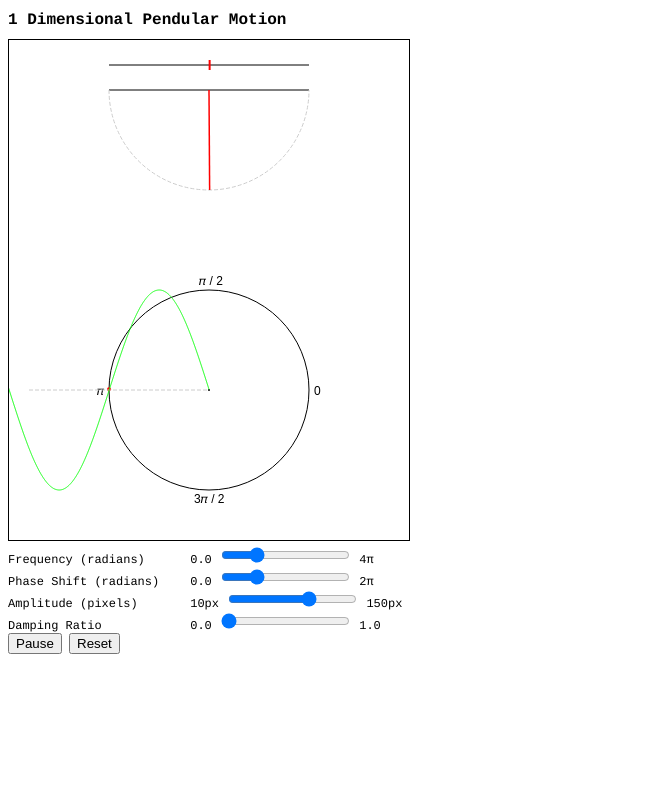
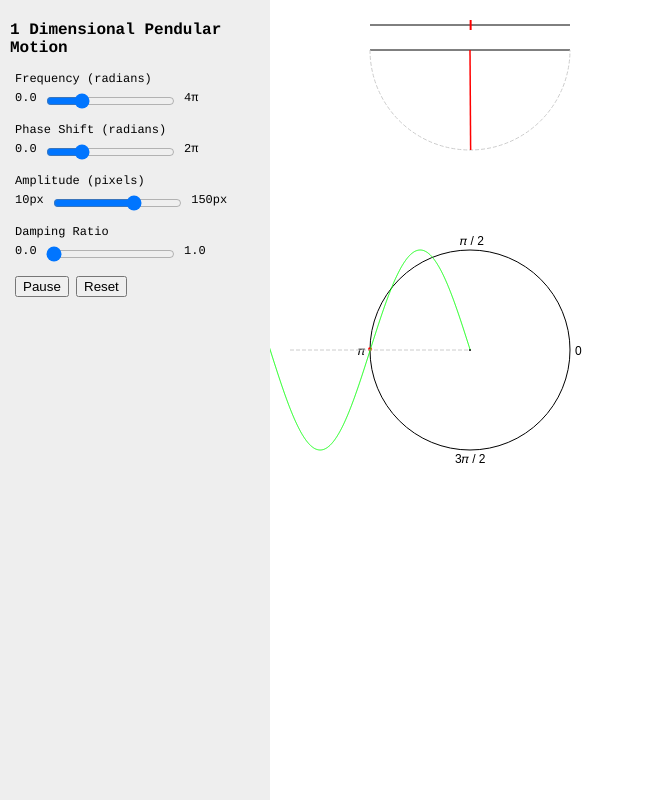
Before and after one commit to demc/harmonograph, a plain HTML site: page index.html in a window 1280 px wide. Shown: the whole page, without its empty margins (0-645 px from the left). Drawn offline with Linux system fonts and the light colour scheme.

Commit message:
Arranging code into sidebar and canvas container

```diff
--- a/harmonograph.js
+++ b/harmonograph.js
@@ -36,25 +36,46 @@ class Helpers {
       ctx.scale(ratio, ratio);
     }
   }
+
+  static syncCanvas(content, canvas) {
+    canvas.height = content.offsetHeight;
+    canvas.width = content.offsetWidth;
+    canvas.style.height = content.offsetHeight + 'px';
+    canvas.style.width = content.offsetWidth + 'px';
+  }
 }
 
 class Scene {
 
-  constructor(ctx, width, height) {
+  constructor(container, ctx, width, height) {
+    this.container = container;
     this.ctx = ctx;
-    this.height = height;
-    this.width = width;
+    this.height = content.offsetHeight;
+    this.width = content.offsetWidth;
     this.objects = [];
     this.playing = false;
 
     this._timer = null;
 
+    Helpers.syncCanvas(content, ctx.canvas);
     Helpers.adjustPixelDisplayRadio(ctx);
+
+    window.addEventListener('resize', (e) => {
+      Helpers.syncCanvas(content, ctx.canvas);
+      Helpers.adjustPixelDisplayRadio(ctx);
+      this.resizeObjects();
+    });
   }
 
   addObject(obj) {
     this.objects.push(obj);
     return this;
+  }
+
+  resizeObjects() {
+
+    // TODO: resize objects based on container size
+    //   this.objects.forEach(obj => obj.handleContainerResize(this.width, this.heights));
   }
 
   start() {
--- a/index.html
+++ b/index.html
@@ -8,19 +8,30 @@
       html, body {
         font-family: courier;
         font-size: 12px;
+        margin: 0;
+        padding: 0;
+      }
+
+      #sidebar {
+        background-color: #EEE;
+        bottom: 0;
+        left: 0;
+        padding: 10px;
+        position: absolute;
+        top: 0;
+        width: 250px;
+      }
+
+      #content {
+        bottom: 0;
+        left: 270px;
+        position: absolute;
+        right: 0;
+        top: 0;
       }
 
       h1 {
         font-size: 16px;
-      }
-
-      canvas {
-        border: 1px solid black;
-      }
-
-      .field-label {
-        display: inline-block;
-        width: 175px;
       }
 
       input {
@@ -35,161 +46,77 @@
 
       li {
         display: block;
+        padding: 5px;
+      }
+
+      li.field-label {
+        padding-bottom: 0;
+      }
+
+      .slider > label {
+        vertical-align: top;
       }
 
     </style>
   </head>
   <body>
+
+    <div id="sidebar">
       <h1>1 Dimensional Pendular Motion</h1>
 
-    <canvas id="p" width="400" height="500"></canvas>
-
-    <ul>
+      <ul class="sidebar-controls">
+        <li class="field-label"><label for="frequency">Frequency (radians)</label></li>
         <li>
-        <label class="field-label" for="frequency">Frequency (radians)</label>
           <span class="slider">
             <label>0.0</label>
             <input type="range" id="frequency" step="0.25" min="0.0" max="4" value="1.0" />
             <label>4&pi;</label>
           </span>
         </li>
+        <li class="field-label"><label>Phase Shift (radians)</label></li>
         <li>
-        <label class="field-label">Phase Shift (radians)</label>
           <span class="slider">
             <label>0.0</label>
             <input type="range" id="phase-shift" step=".5" min="0.0" max="2" value="0.5" />
             <label>2&pi;</label>
           </span>
         </li>
+        <li class="field-label"><label>Amplitude (pixels)</label></li>
         <li>
-        <label class="field-label">Amplitude (pixels)</label>
           <span class="slider">
             <label>10px</label>
             <input type="range" id="amplitude" step="10" min="10" max="150" value="100" />
             <label>150px</label>
         </li>
+        <li class="field-label"><label>Damping Ratio</label></li>
         <li>
-        <label class="field-label">Damping Ratio</label>
           <span class="slider">
             <label>0.0</label>
             <input type="range" id="damping" step="0.01" min="0.0" max="1" value="0" />
             <label>1.0</label>
           </span>
+        </li>
         <li>
           <button id="pause">Pause</button>
           <button id="reset">Reset</button>
         </li>
       </ul>
+    </div>
+
+    <div id="content">
+      <canvas id="canvas" width="400" height="500"></canvas>
+    </div>
 
     <script src="harmonograph.js"></script>
+    <script src="index.js"></script>
     <script>
-      let p = document.getElementById('p');
-      let ctx = p.getContext('2d');
-      let scene = new Scene(ctx, 400, 500);
-      let pendulumDial = new PendulumDial(scene, 20, 25, 360, 10, 100, Math.PI);
-      let pendulum1D = new Pendulum1D(scene, 20, 50, 360, 180, 100, Math.PI);
-      let unitCircle = new UnitCircle(scene, 200, 350, 100, Math.PI);
-      let sineWave = new SineWave(scene, 20, 300, 180, 100, 100, Math.PI);
-
-      scene.start();
-
-      const pauseButton = document.getElementById('pause');
-      pauseButton.addEventListener('click', (e) => {
-        if (scene.playing) {
-          scene.stop();
-          pauseButton.textContent = 'Resume';
-        } else {
-          scene.start();
-          pauseButton.textContent = 'Pause';
-        }
-      });
-
-      document.getElementById('reset').addEventListener('click', () => {
-        scene.reset();
-      });
-
-      const frequencyInput = document.getElementById('frequency');
-      const phaseShiftInput = document.getElementById('phase-shift');
-      const amplitudeInput = document.getElementById('amplitude');
-      const dampingInput = document.getElementById('damping');
-
-      frequencyInput.addEventListener(
-        'input',
-        debounce(
-          createInputHandler(
-            frequencyInput,
-            [pendulumDial, unitCircle, pendulum1D, sineWave],
-            'setFrequency',
-            Math.PI
-          ),
-          100
-        )
-      );
-
-      phaseShiftInput.addEventListener(
-        'input',
-        debounce(
-          createInputHandler(
-            phaseShiftInput,
-            [pendulumDial, unitCircle, pendulum1D, sineWave],
-            'setPhaseShift',
-            Math.PI
-          ),
-          100
-        )
-      );
-
-      amplitudeInput.addEventListener(
-        'input',
-        debounce(
-          createInputHandler(
-            amplitudeInput,
-            [pendulumDial, unitCircle, pendulum1D, sineWave],
-            'setAmplitude'
-          ),
-          100
-        )
-      );
-
-      dampingInput.addEventListener(
-        'input',
-        debounce(
-          createInputHandler(
-            dampingInput,
-            [pendulumDial, pendulum1D, unitCircle, sineWave],
-            'setDampingRatio'
-          ),
-          100
-        )
-      );
-
-      function createInputHandler(input, components, methodName, multiplier) {
-        return (e) => {
-          let value = parseFloat(e.target.value);
-
-          if (isFinite(value)) {
-            scene.reset();
-
-            if (isFinite(multiplier)) {
-              value = value * multiplier;
+      function init() {
+        let content = document.getElementById('content');
+        let canvas = document.getElementById('canvas');
+        setupCanvas(content, canvas);
       }
 
-            components.forEach(component => component[methodName](value));
-          }
-        };
-      }
-
-      function debounce(fn, delay) {
-        let timer;
-
-        return (e) => {
-          if (timer) {
-            clearTimeout(timer);
-          }
-
-          timer = setTimeout(fn.bind(this, e), delay);
-        };
-      }
+      init();
     </script>
   </body>
 </html>
--- /dev/null
+++ b/index.js
@@ -0,0 +1,144 @@
+function setupCanvas(content, canvas) {
+  const {
+    ctx,
+    scene,
+    pendulumDial,
+    pendulum1D,
+    unitCircle,
+    sineWave
+  } = getVisualizationState(content, canvas);
+
+  setupInputHandlers(ctx, scene, pendulumDial, pendulum1D, unitCircle, sineWave);
+
+  scene.start();
+}
+
+function getVisualizationState(content, canvas) {
+  if (canvas._state) {
+    return canvas._state;
+  } else {
+    let ctx = canvas.getContext('2d');
+    let scene = new Scene(content, ctx);
+
+    let pendulumDial = new PendulumDial(scene, 20, 25, 360, 10, 100, Math.PI);
+    let pendulum1D = new Pendulum1D(scene, 20, 50, 360, 180, 100, Math.PI);
+    let unitCircle = new UnitCircle(scene, 200, 350, 100, Math.PI);
+    let sineWave = new SineWave(scene, 20, 300, 180, 100, 100, Math.PI);
+
+    // TODO: resize objects based on container size
+
+    const state = {
+      ctx,
+      scene,
+      pendulumDial,
+      pendulum1D,
+      unitCircle,
+      sineWave
+    };
+
+    canvas._state = state;
+
+    return state;
+  }
+}
+
+function setupInputHandlers(ctx, scene, pendulumDial, pendulum1D, unitCircle, sineWave) {
+
+  const pauseButton = document.getElementById('pause');
+  pauseButton.addEventListener('click', (e) => {
+    if (scene.playing) {
+      scene.stop();
+      pauseButton.textContent = 'Resume';
+    } else {
+      scene.start();
+      pauseButton.textContent = 'Pause';
+    }
+  });
+
+  document.getElementById('reset').addEventListener('click', () => {
+    scene.reset();
+  });
+
+  const frequencyInput = document.getElementById('frequency');
+  const phaseShiftInput = document.getElementById('phase-shift');
+  const amplitudeInput = document.getElementById('amplitude');
+  const dampingInput = document.getElementById('damping');
+
+  frequencyInput.addEventListener(
+    'input',
+    debounce(
+      createInputHandler(
+        frequencyInput,
+        [pendulumDial, unitCircle, pendulum1D, sineWave],
+        'setFrequency',
+        Math.PI
+      ),
+      100
+    )
+  );
+
+  phaseShiftInput.addEventListener(
+    'input',
+    debounce(
+      createInputHandler(
+        phaseShiftInput,
+        [pendulumDial, unitCircle, pendulum1D, sineWave],
+        'setPhaseShift',
+        Math.PI
+      ),
+      100
+    )
+  );
+
+  amplitudeInput.addEventListener(
+    'input',
+    debounce(
+      createInputHandler(
+        amplitudeInput,
+        [pendulumDial, unitCircle, pendulum1D, sineWave],
+        'setAmplitude'
+      ),
+      100
+    )
+  );
+
+  dampingInput.addEventListener(
+    'input',
+    debounce(
+      createInputHandler(
+        dampingInput,
+        [pendulumDial, pendulum1D, unitCircle, sineWave],
+        'setDampingRatio'
+      ),
+      100
+    )
+  );
+
+  function createInputHandler(input, components, methodName, multiplier) {
+    return (e) => {
+      let value = parseFloat(e.target.value);
+
+      if (isFinite(value)) {
+        scene.reset();
+
+        if (isFinite(multiplier)) {
+          value = value * multiplier;
+        }
+
+        components.forEach(component => component[methodName](value));
+      }
+    };
+  }
+
+  function debounce(fn, delay) {
+    let timer;
+
+    return (e) => {
+      if (timer) {
+        clearTimeout(timer);
+      }
+
+      timer = setTimeout(fn.bind(this, e), delay);
+    };
+  }
+}
```
Lines whose indentation alone changed are shown as unchanged.
